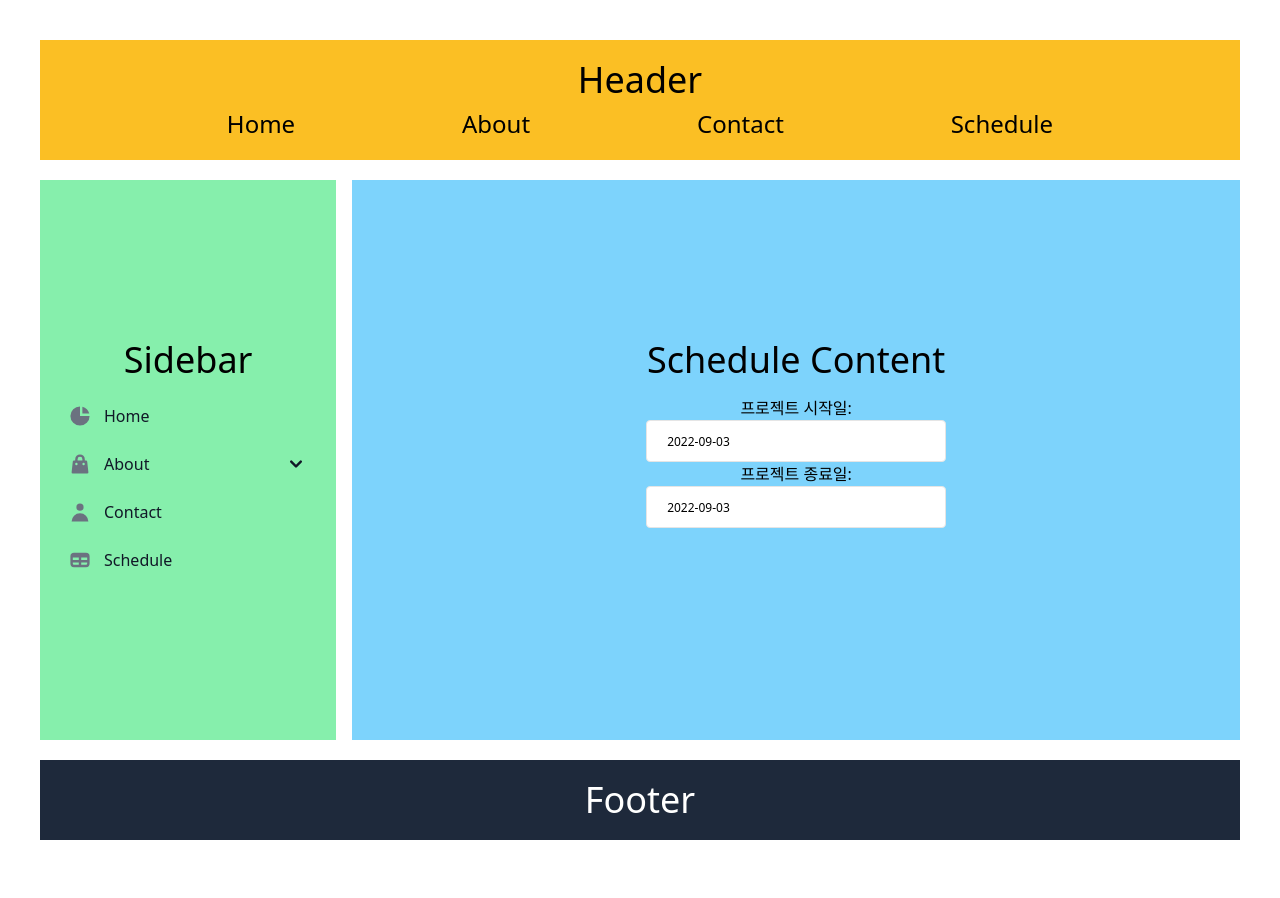
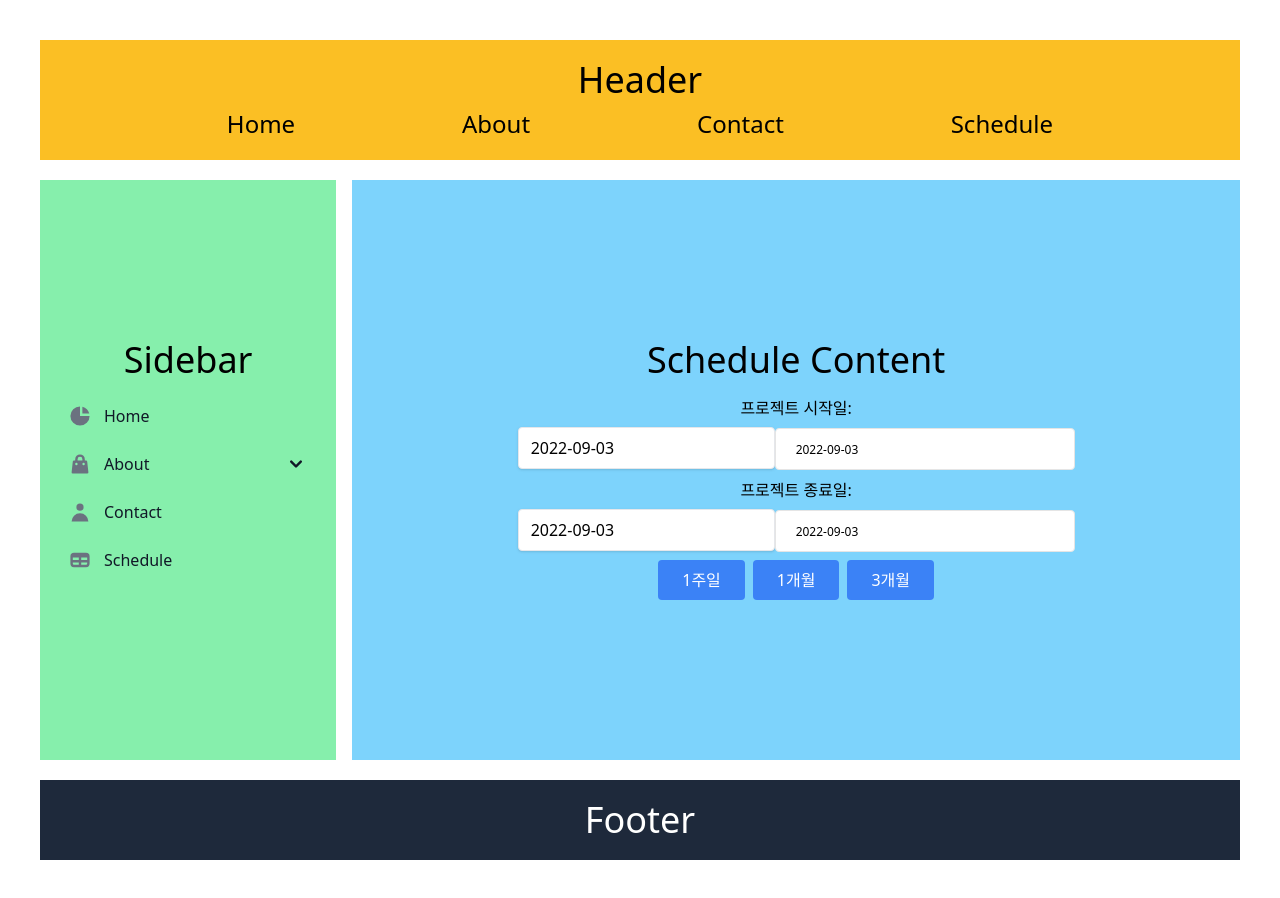
Before and after one commit to stoneberg/react-tailwind-vite-app, a React (Vite) app: page /schedule in a window 1280 px wide. Built offline with nearby package versions, Linux system fonts and the light colour scheme.

Commit message:
adding days #1

```diff
--- a/src/components/datepicker/CustomDatePicker.jsx
+++ b/src/components/datepicker/CustomDatePicker.jsx
@@ -1,7 +1,7 @@
 import React, { useState } from "react";
 import DatePicker from "react-datepicker";
 import styled, { css } from "styled-components";
-import { subDays } from "date-fns";
+import { addDays, addMonths, format, subDays } from "date-fns";
 import { ko } from "date-fns/esm/locale";
 import "react-datepicker/dist/react-datepicker.css";
 
@@ -9,36 +9,79 @@ const CustomDatePicker = () => {
   const [startDate, setStartDate] = useState(new Date());
   const [endDate, setEndDate] = useState(new Date());
 
+  const handleAddDays = (days) => {
+    console.log("add days");
+    if (days === "1w") {
+      setStartDate((preDate) => addDays(preDate, 6));
+      setEndDate((preDate) => addDays(preDate, 6));
+    } else if (days === "1m") {
+      setStartDate((preDate) => addMonths(preDate, 1));
+      setEndDate((preDate) => addMonths(preDate, 1));
+    } else {
+      setStartDate((preDate) => addMonths(preDate, 3)); // 3m
+      setEndDate((preDate) => addMonths(preDate, 3));
+    }
+  };
+
   return (
+    <>
       <div>
         <h1>프로젝트 시작일:</h1>
+        <input
+          type="text"
+          readOnly={true}
+          value={format(startDate, "yyyy-MM-dd")}
+          className="shadow appearance-none border rounded py-2 px-3 text-grey-darker"
+        />
         <DatePickerWrapper
           dateFormat="yyyy-MM-dd"
           selected={startDate}
           locale={ko}
           onChange={(date) => setStartDate(date)}
-        selectStart
           startDate={startDate}
           endDate={endDate}
           /*minDate={subDays(new Date(), 5)}*/
           minDate={new Date()}
         />
         <h1>프로젝트 종료일:</h1>
+        <input
+          type="text"
+          readOnly={true}
+          value={format(endDate, "yyyy-MM-dd")}
+          className="shadow appearance-none border rounded py-2 px-3 text-grey-darker"
+        />
         <DatePickerWrapper
           dateFormat="yyyy-MM-dd"
           selected={endDate}
           locale={ko}
           onChange={(date) => setEndDate(date)}
-        selectEnd
+          startDate={startDate}
           endDate={endDate}
           minDate={startDate}
         />
       </div>
+      <button
+        className="btn btn-primary mr-2"
+        onClick={() => handleAddDays("1w")}
+      >
+        1주일
+      </button>
+      <button
+        className="btn btn-primary mr-2"
+        onClick={() => handleAddDays("1m")}
+      >
+        1개월
+      </button>
+      <button className="btn btn-primary" onClick={() => handleAddDays("3m")}>
+        3개월
+      </button>
+    </>
   );
 };
 
 const DatePickerWrapper = styled(DatePicker)`
-  maring-top: 0.5rem;
+  margin-top: 0.5rem;
+  margin-bottom: 0.5rem;
   width: 300px;
   height: 42px;
   box-sizing: border-box;
```
Lines whose indentation alone changed are shown as unchanged.
